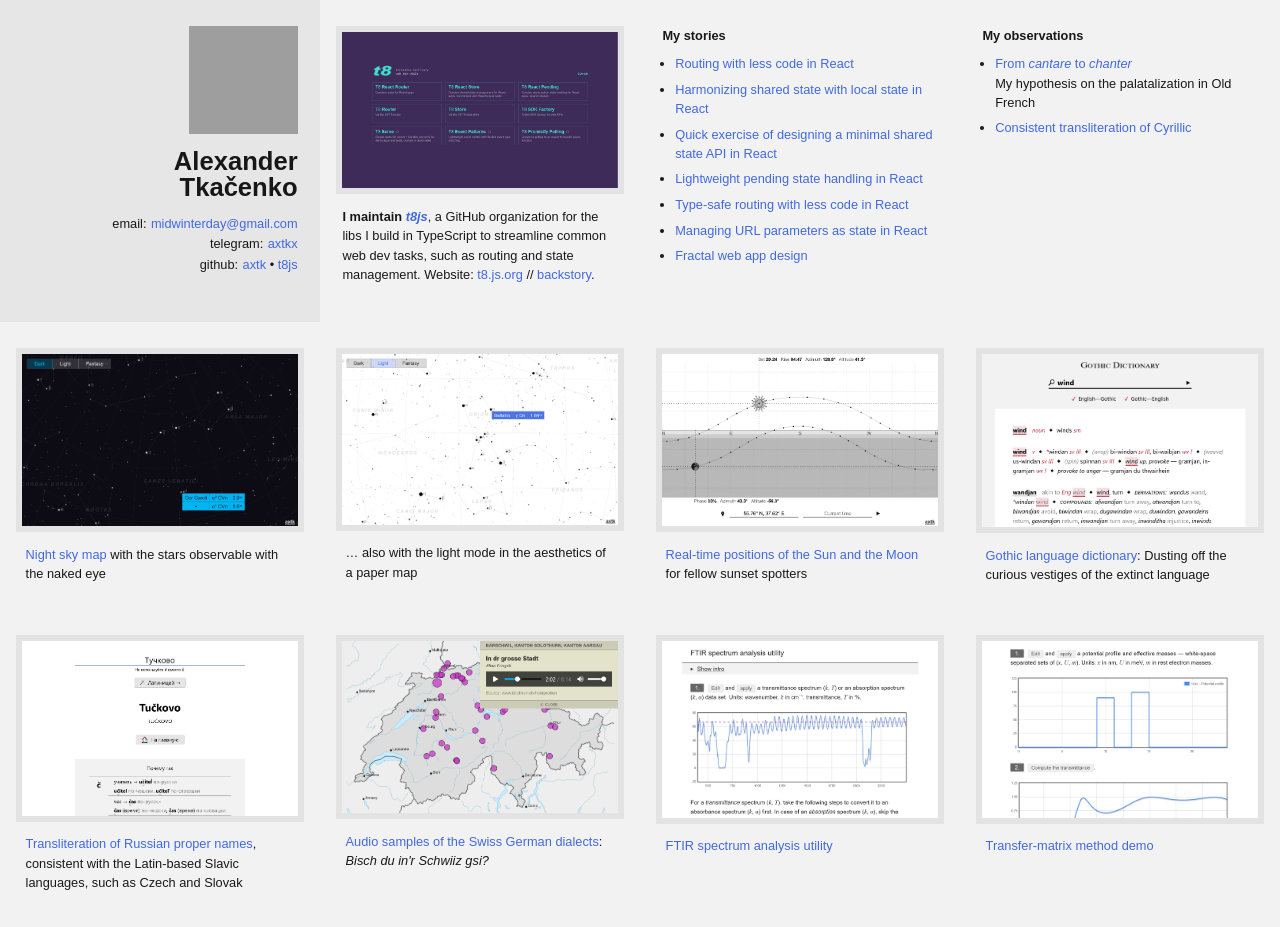
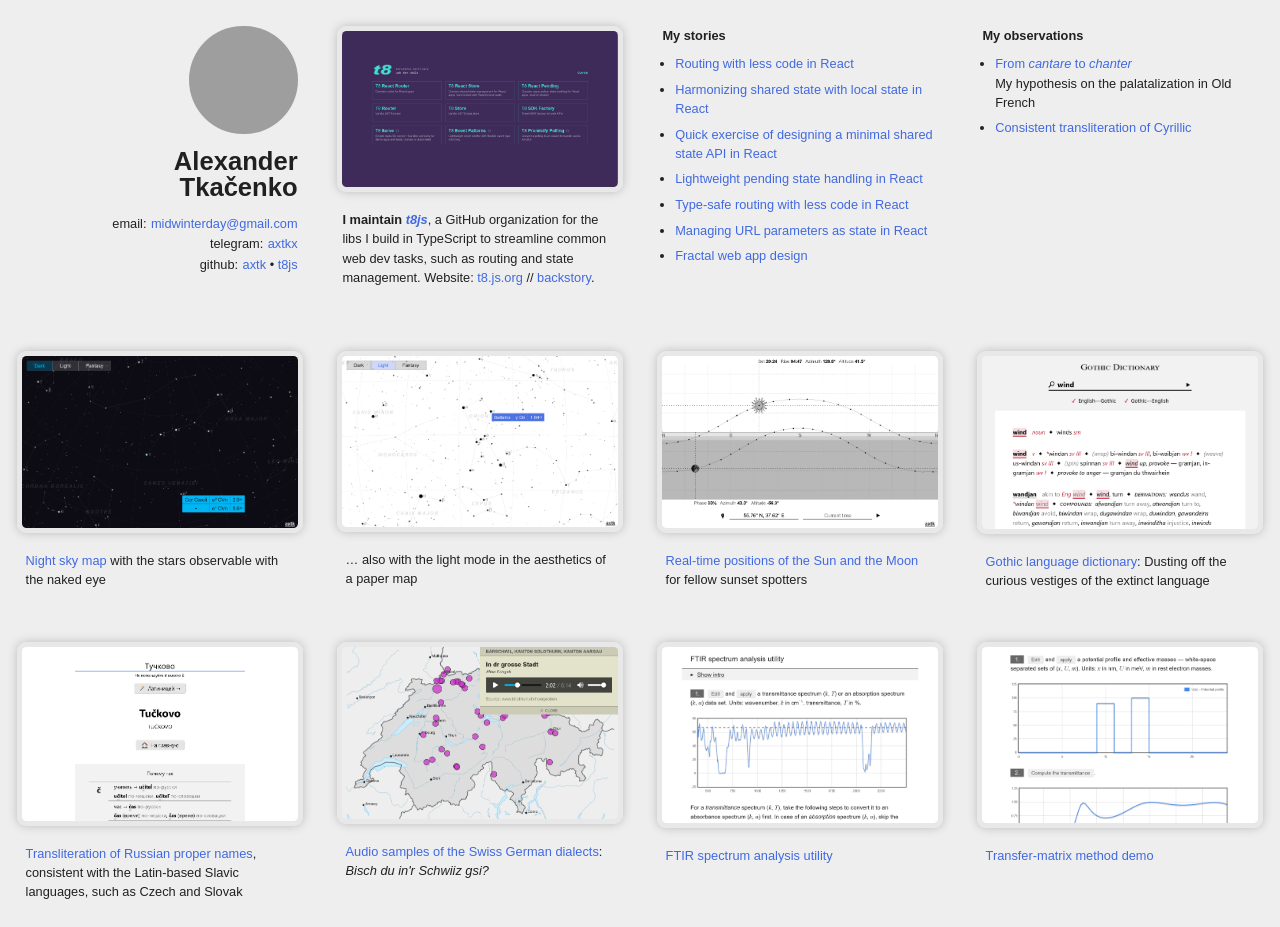
Before and after one commit to axtk/axtk.github.io, a Jekyll site: the page index.html, which Jekyll copies as it is, in a window 1280 px wide. Built offline with Jekyll 4.4.1, drawn with Linux system fonts in a browser that asks for light colours; grey boxes are pictures that could not be loaded.

Commit message:
update index styles

```diff
--- a/x/assets/index.css
+++ b/x/assets/index.css
@@ -1,19 +1,22 @@
 :root {
   color-scheme: light dark;
 
-  --color: light-dark(black, white);
-  --background: light-dark(#f2f2f2, #1a1a1a);
+  --color: light-dark(#000d, #fffa);
+  --background: light-dark(#eee, #1a1a1a);
   --link-color: light-dark(royalblue, deepskyblue);
   --mark-color: light-dark(#d5fbb0, #3d2b5e);
   --box-size: 24rem;
   --box-padding-x: 1.75rem;
   --box-padding-y: 2rem;
 
-  --light-color: color(from var(--color) srgb r g b / 0.03);
+  --light-color: light-dark(#00000008, #ffffff08);
+  --border-color: light-dark(#e8e8e8, #262626);
+  --shadow-color: light-dark(#bbb, #595959);
+  --intro-background: light-dark(#0001, #fff1);
 }
 html {
   font: normal 80% / 1.5 sans-serif;
-  color: color(from var(--color) srgb r g b / 0.9);
+  color: var(--color);
   background: var(--background);
 }
 body {
@@ -58,7 +61,7 @@ figure {
   margin: 0;
 }
 picture {
-  --border-width: 0.5rem;
+  --border-width: 0.42rem;
 
   display: inline-block;
   width: calc(100% + 2 * var(--border-width));
@@ -66,9 +69,12 @@ picture {
   font-size: 0;
   text-align: center;
   background: var(--light-color);
-  border: var(--border-width) solid var(--light-color);
+  border: var(--border-width) solid var(--border-color);
+  border-radius: .75rem;
+  box-shadow: 0 0 .75rem 0 var(--shadow-color);
   margin: 0 calc(-1 * var(--border-width));
   box-sizing: border-box;
+  overflow: hidden;
 }
 picture img {
   max-width: 100%;
@@ -79,10 +85,7 @@ figcaption {
   margin: 1em 0 0;
 }
 section[data-tags~="intro"] {
-  --b: color(from currentColor srgb r g b / 0.05);
-  /* background: #e9f2d5; */
-  /* background: linear-gradient(to bottom, var(--b), var(--background)) 50% 50%/cover no-repeat; */
-  background: var(--b);
+  /* background: var(--intro-background); */
   text-align: right;
 }
 section[data-tags~="intro"] h1 {
@@ -99,6 +102,8 @@ section[data-tags~="intro"] .image {
   width: var(--size);
   min-height: var(--size);
   font-size: 0;
+  background: var(--light-color);
+  border-radius: 50%;
   margin-bottom: 0.75rem;
   overflow: hidden;
 }
@@ -164,8 +169,6 @@ strong::before {
   }
   section[data-tags~="intro"] {
     text-align: left;
-    /* background: color(from var(--color) srgb r g b / .05); */
-    /* background: #ebf0e1; */
     background: var(--light-color);
   }
   section[data-tags~="intro"] h1 {
```
